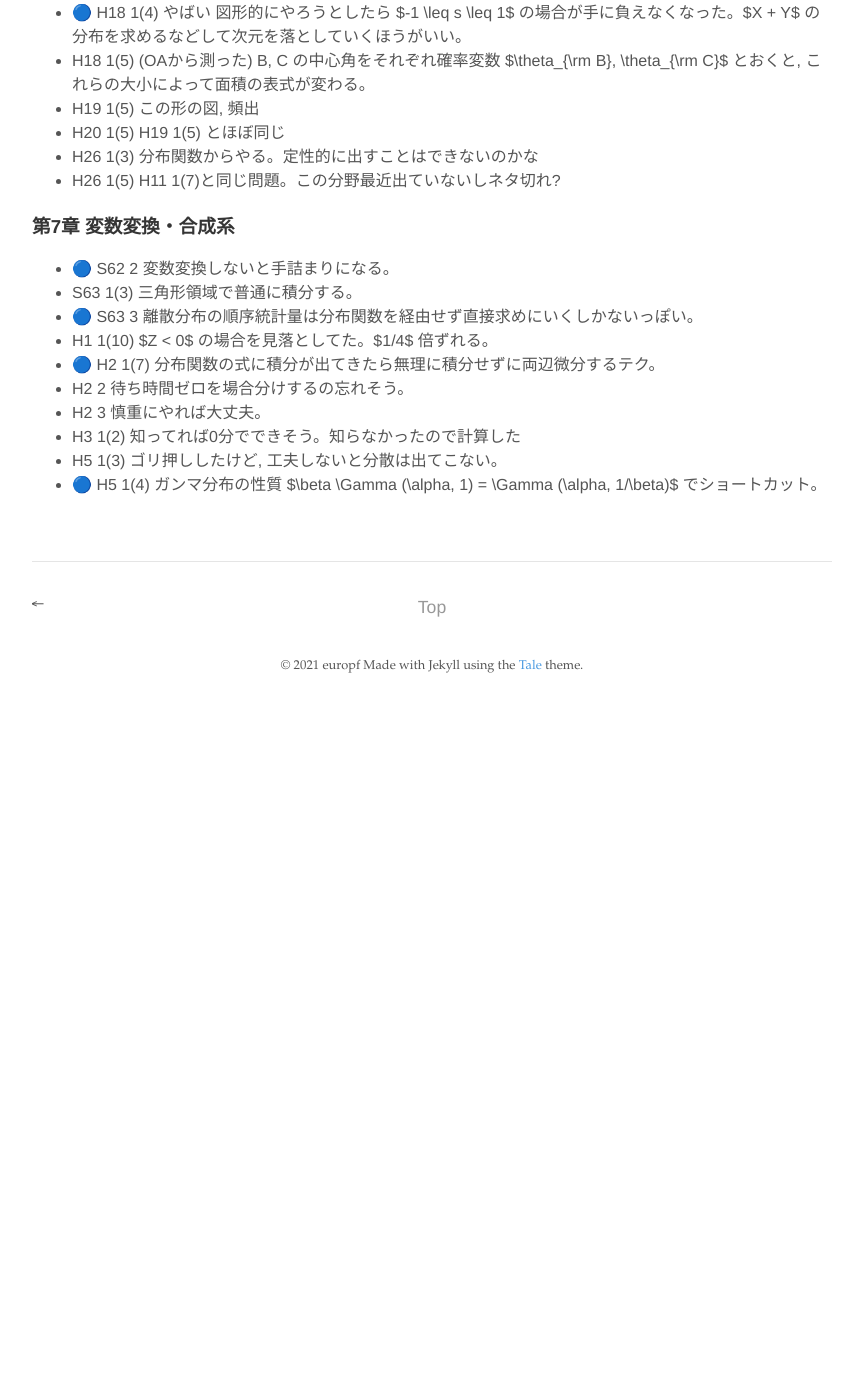
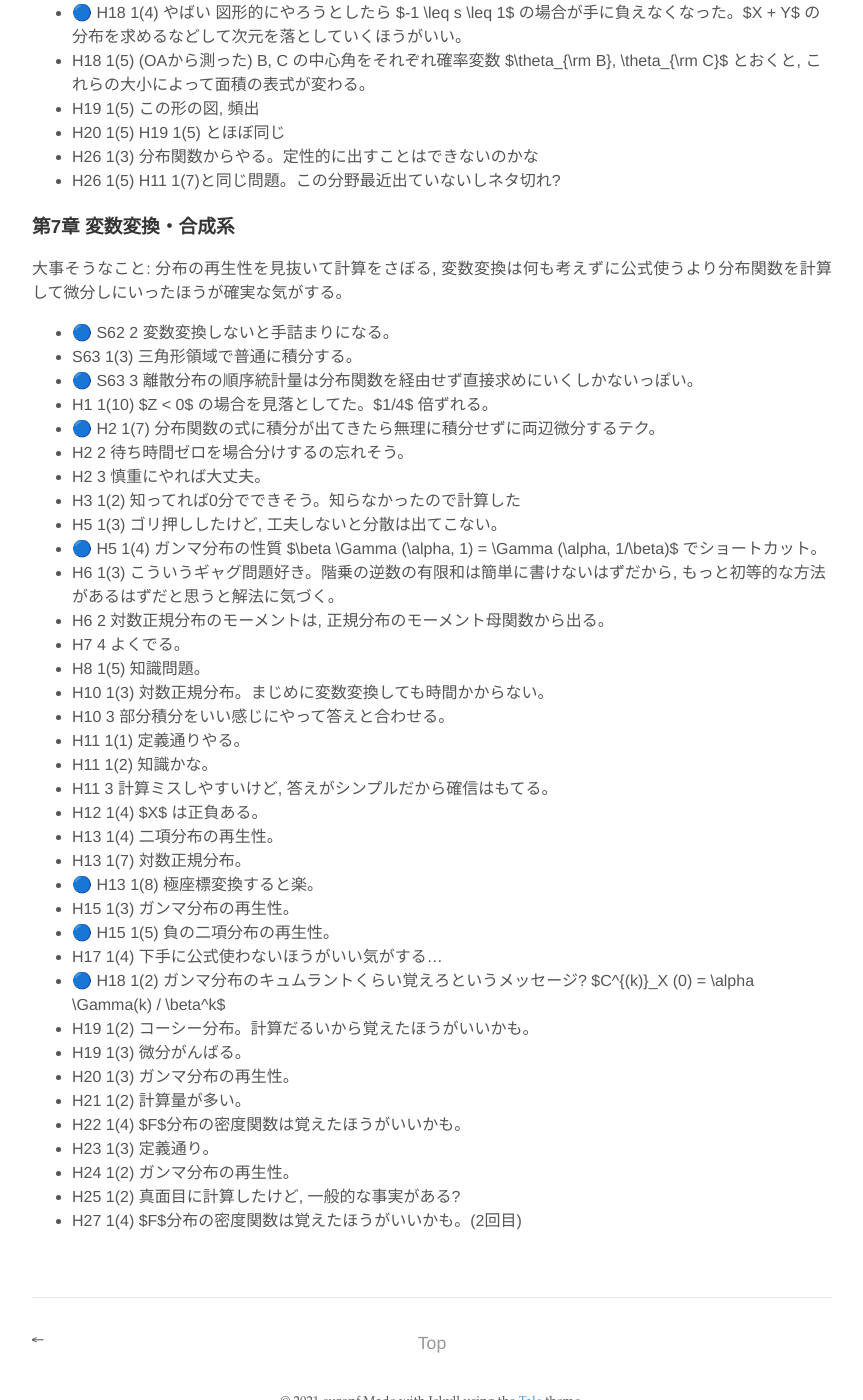
Before and after one commit to europf/europf.github.io, a Jekyll site: the page built from _posts/2021-10-02-introducing-tale.md, in a window 1280 px wide and 1400 px high, scrolled down 5037 px. Shown: the whole window, without its empty margins (208-1071 px from the left). Built offline with Jekyll 4.4.1, drawn with Linux system fonts in a browser that asks for light colours; before the commit the page ends 5746 px from its top, so only the background shows below that.

Commit message:
7章まで。

```diff
--- a/_posts/2021-10-02-introducing-tale.md
+++ b/_posts/2021-10-02-introducing-tale.md
@@ -195,6 +195,8 @@ excerpt_separator: <!--more-->
 - H26 1(5) H11 1(7)と同じ問題。この分野最近出ていないしネタ切れ?
 
 ### 第7章 変数変換・合成系
+大事そうなこと: 分布の再生性を見抜いて計算をさぼる, 変数変換は何も考えずに公式使うより分布関数を計算して微分しにいったほうが確実な気がする。
+
 - 🔵 S62 2 変数変換しないと手詰まりになる。
 - S63 1(3) 三角形領域で普通に積分する。
 - 🔵 S63 3 離散分布の順序統計量は分布関数を経由せず直接求めにいくしかないっぽい。
@@ -205,3 +207,29 @@ excerpt_separator: <!--more-->
 - H3 1(2) 知ってれば0分でできそう。知らなかったので計算した
 - H5 1(3) ゴリ押ししたけど, 工夫しないと分散は出てこない。
 - 🔵 H5 1(4) ガンマ分布の性質 $\beta \Gamma (\alpha, 1) = \Gamma (\alpha, 1/\beta)$ でショートカット。
+- H6 1(3) こういうギャグ問題好き。階乗の逆数の有限和は簡単に書けないはずだから, もっと初等的な方法があるはずだと思うと解法に気づく。
+- H6 2 対数正規分布のモーメントは, 正規分布のモーメント母関数から出る。
+- H7 4 よくでる。
+- H8 1(5) 知識問題。
+- H10 1(3) 対数正規分布。まじめに変数変換しても時間かからない。
+- H10 3 部分積分をいい感じにやって答えと合わせる。
+- H11 1(1) 定義通りやる。
+- H11 1(2) 知識かな。
+- H11 3 計算ミスしやすいけど, 答えがシンプルだから確信はもてる。
+- H12 1(4) $X$ は正負ある。
+- H13 1(4) 二項分布の再生性。
+- H13 1(7) 対数正規分布。
+- 🔵 H13 1(8) 極座標変換すると楽。
+- H15 1(3) ガンマ分布の再生性。
+- 🔵 H15 1(5) 負の二項分布の再生性。
+- H17 1(4) 下手に公式使わないほうがいい気がする...
+- 🔵 H18 1(2) ガンマ分布のキュムラントくらい覚えろというメッセージ? $C^{(k)}_X (0) = \alpha \Gamma(k) / \beta^k$
+- H19 1(2) コーシー分布。計算だるいから覚えたほうがいいかも。
+- H19 1(3) 微分がんばる。
+- H20 1(3) ガンマ分布の再生性。
+- H21 1(2) 計算量が多い。
+- H22 1(4) $F$分布の密度関数は覚えたほうがいいかも。
+- H23 1(3) 定義通り。
+- H24 1(2) ガンマ分布の再生性。
+- H25 1(2) 真面目に計算したけど, 一般的な事実がある?
+- H27 1(4) $F$分布の密度関数は覚えたほうがいいかも。(2回目)
```
